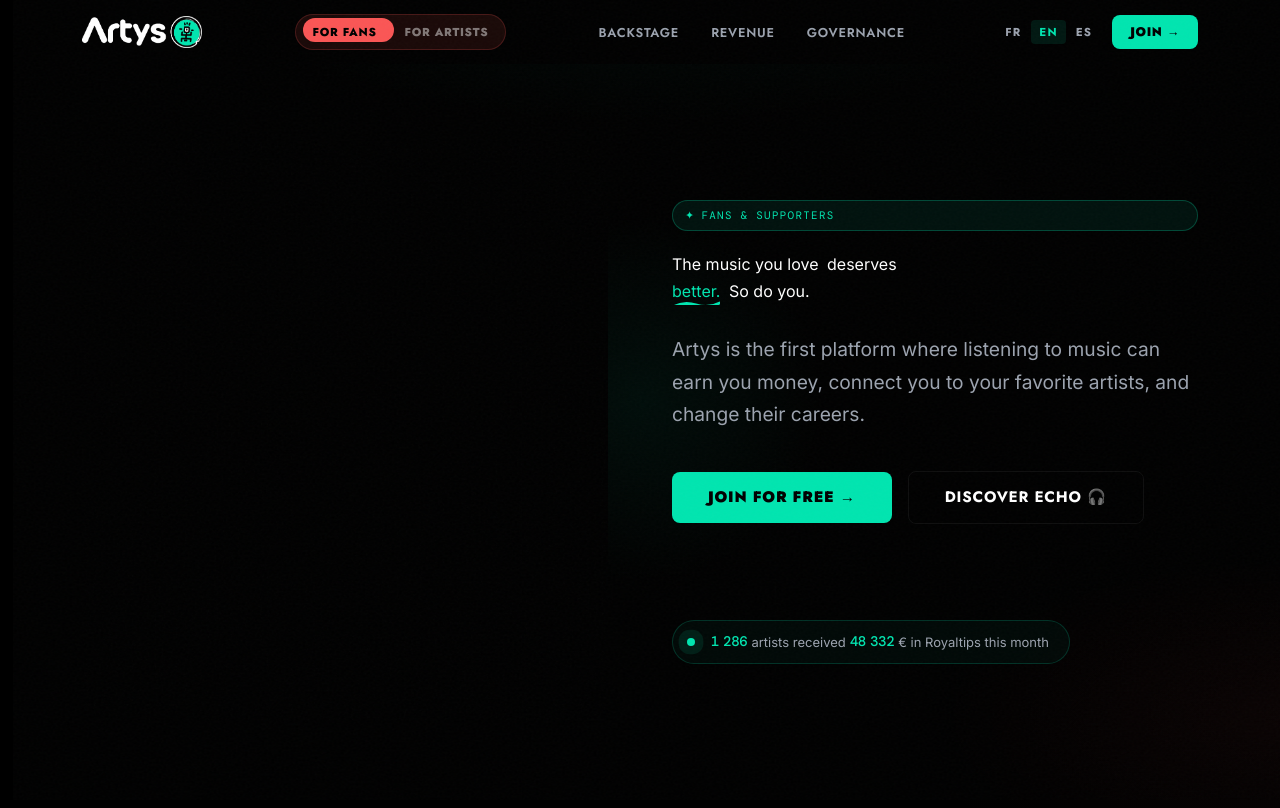
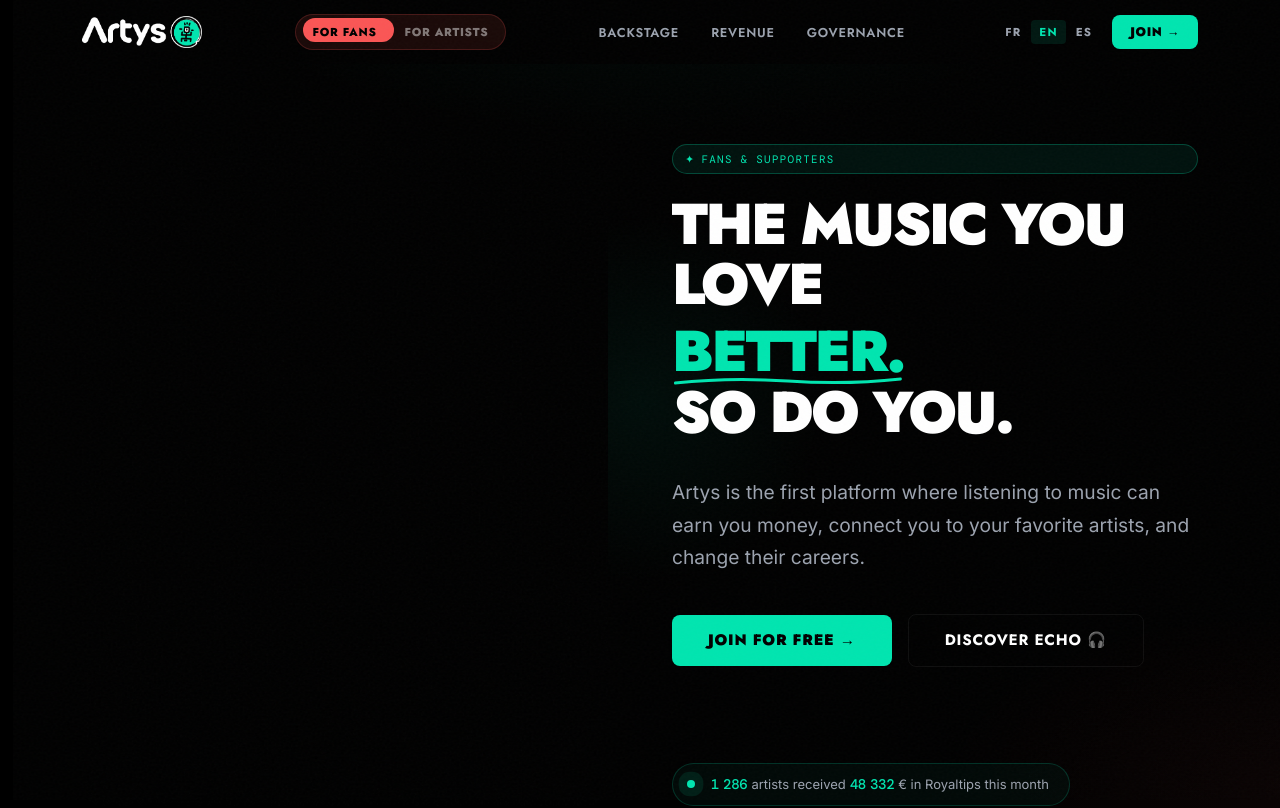
Before and after one commit to 5c0rp264/artys-for-fans, a React (Vite) app: page / in a window 1280 px wide. Shown: the top 808 px of the page. Built offline with nearby package versions, Linux system fonts and the light colour scheme.

Commit message:
feat: H1 hero — 2 lignes 'La musique que tu aimes / mérite mieux. Toi aussi.'

```diff
--- a/src/components/sections/HeroSection.tsx
+++ b/src/components/sections/HeroSection.tsx
@@ -98,13 +98,14 @@
               {t('hero.badge')}
             </div>
 
-            {/* Title */}
-            <div ref={titleRef} className="hero-title" style={{ perspective: '800px' }}>
+            {/* Title — H1 deux lignes */}
+            <h1 ref={titleRef} className="hero-title" style={{ perspective: '800px' }}>
+              {/* Ligne 1 : "La musique que tu aimes" */}
+              <span className="hero-title-line">
                 <span className="word">{t('hero.title_1')}</span>
-              {' '}
-              <span className="word">{t('hero.title_2')}</span>
-              {' '}
-              <br className="line-break" />
+              </span>
+              {/* Ligne 2 : "mérite mieux. Toi aussi." */}
+              <span className="hero-title-line">
                 <span className="word hero-underline-wrap" style={{ color: 'var(--accent)' }}>
                   {t('hero.title_highlight')}
                   <svg className="hero-underline-svg" viewBox="0 0 300 12" preserveAspectRatio="none" aria-hidden="true">
@@ -115,7 +116,8 @@
                 </span>
                 {' '}
                 <span className="word">{t('hero.title_3')}</span>
-            </div>
+              </span>
+            </h1>
 
             {/* Subtitle */}
             <p ref={subtitleRef} className="hero-subtitle" style={{ opacity: 0 }}>
--- a/src/index.css
+++ b/src/index.css
@@ -497,13 +497,27 @@
   gap: 0;
 }
 
+/* H1 hero — taille adaptée au layout 2 colonnes */
+h1.hero-title {
+  font-size: clamp(2.2rem, 4.5vw, 4rem);
+  letter-spacing: -0.04em;
+  line-height: 1.05;
+  margin-bottom: 28px;
+  text-transform: uppercase;
+}
+
 .hero-title {
+  overflow: visible;
+  margin-bottom: 28px;
+}
+.hero-title-line {
+  display: block;
   overflow: hidden;
-  margin-bottom: 28px;
+  padding-bottom: 0.1em;
 }
 .hero-title .word {
   display: inline-block;
-  margin-right: 0.25em;
+  margin-right: 0.2em;
   will-change: transform, opacity;
 }
 .hero-title .line-break {
```
Lines whose indentation alone changed are shown as unchanged.
